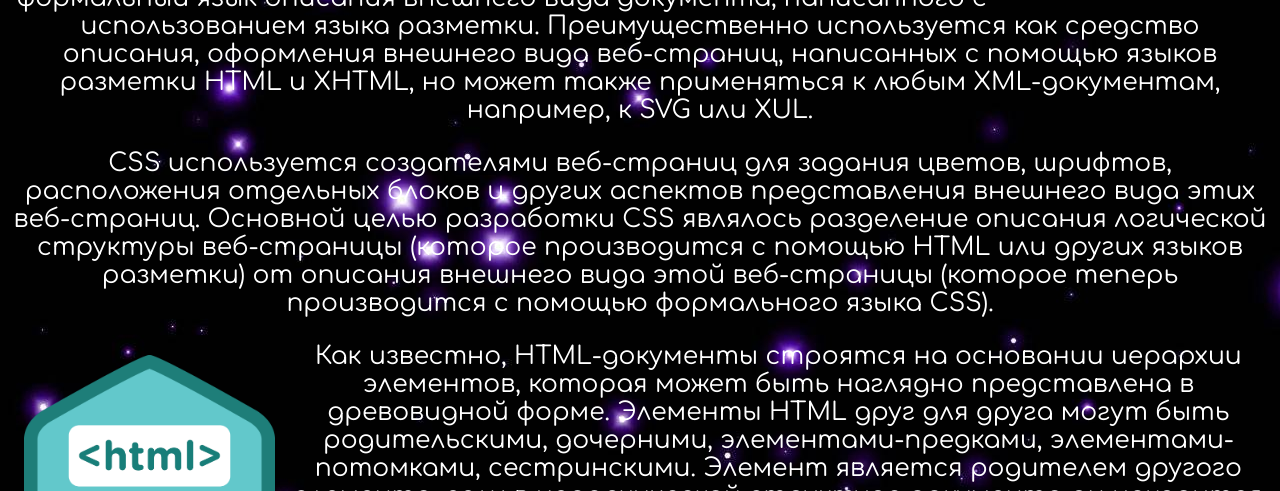
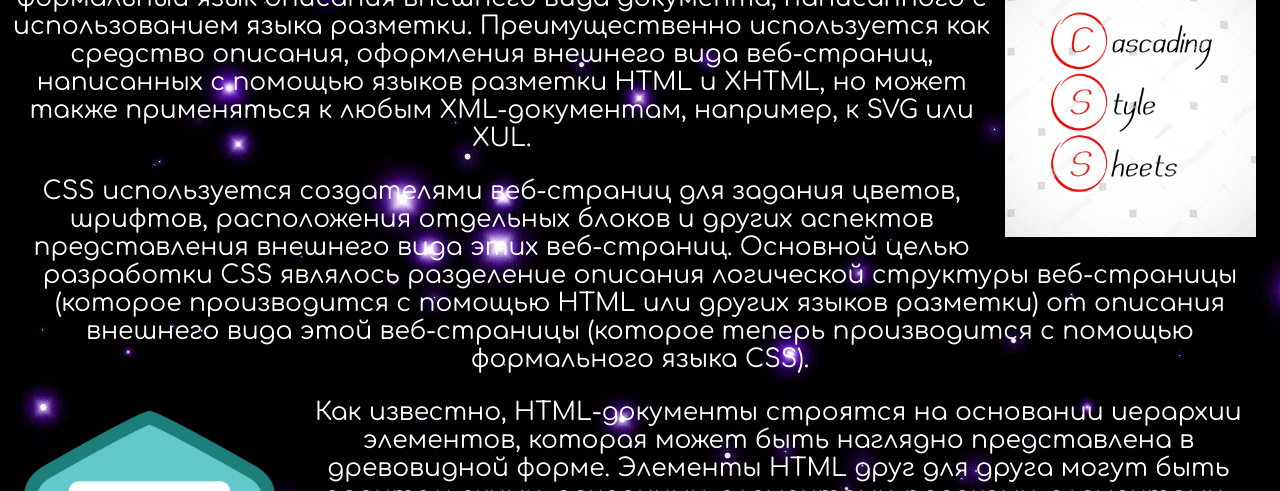
Before and after one commit to LeraMarshalova/LeraMarshalova.github.io, a plain HTML site: page html/articles/additionally/CSS.html in a window 1280 px wide. Shown: the part 609-1100 px from the top of the page. Drawn offline with Linux system fonts and the light colour scheme.

Commit message:
Update CSS.html

```diff
--- a/html/articles/additionally/CSS.html
+++ b/html/articles/additionally/CSS.html
@@ -37,7 +37,7 @@
 		<td colspan="4" valign="top" rowspan="2" align="center">
 			<img src="../../../img/articles/additionally/CSS.png" width="15%">
 
-			<p><img class="floatHtml1" src="../../../img/articles/additionally/C S S.JPEG" width="20%"><b>CSS</b> (англ. Cascading Style Sheets — каскадные таблицы стилей) — формальный язык описания внешнего вида документа, написанного с использованием языка разметки.
+			<p><img class="floatHtml1" src="../../../img/articles/additionally/C S S.jpg" width="20%"><b>CSS</b> (англ. Cascading Style Sheets — каскадные таблицы стилей) — формальный язык описания внешнего вида документа, написанного с использованием языка разметки.
 			Преимущественно используется как средство описания, оформления внешнего вида веб-страниц, написанных с помощью языков разметки HTML и XHTML, но может также применяться к любым XML-документам, например, к SVG или XUL.</p>
 
 			<p>CSS используется создателями веб-страниц для задания цветов, шрифтов, расположения отдельных блоков и других аспектов представления внешнего вида этих веб-страниц. Основной целью разработки CSS являлось разделение описания логической структуры веб-страницы (которое производится с помощью HTML или других языков разметки) от описания внешнего вида этой веб-страницы (которое теперь производится с помощью формального языка CSS).</p>
```
